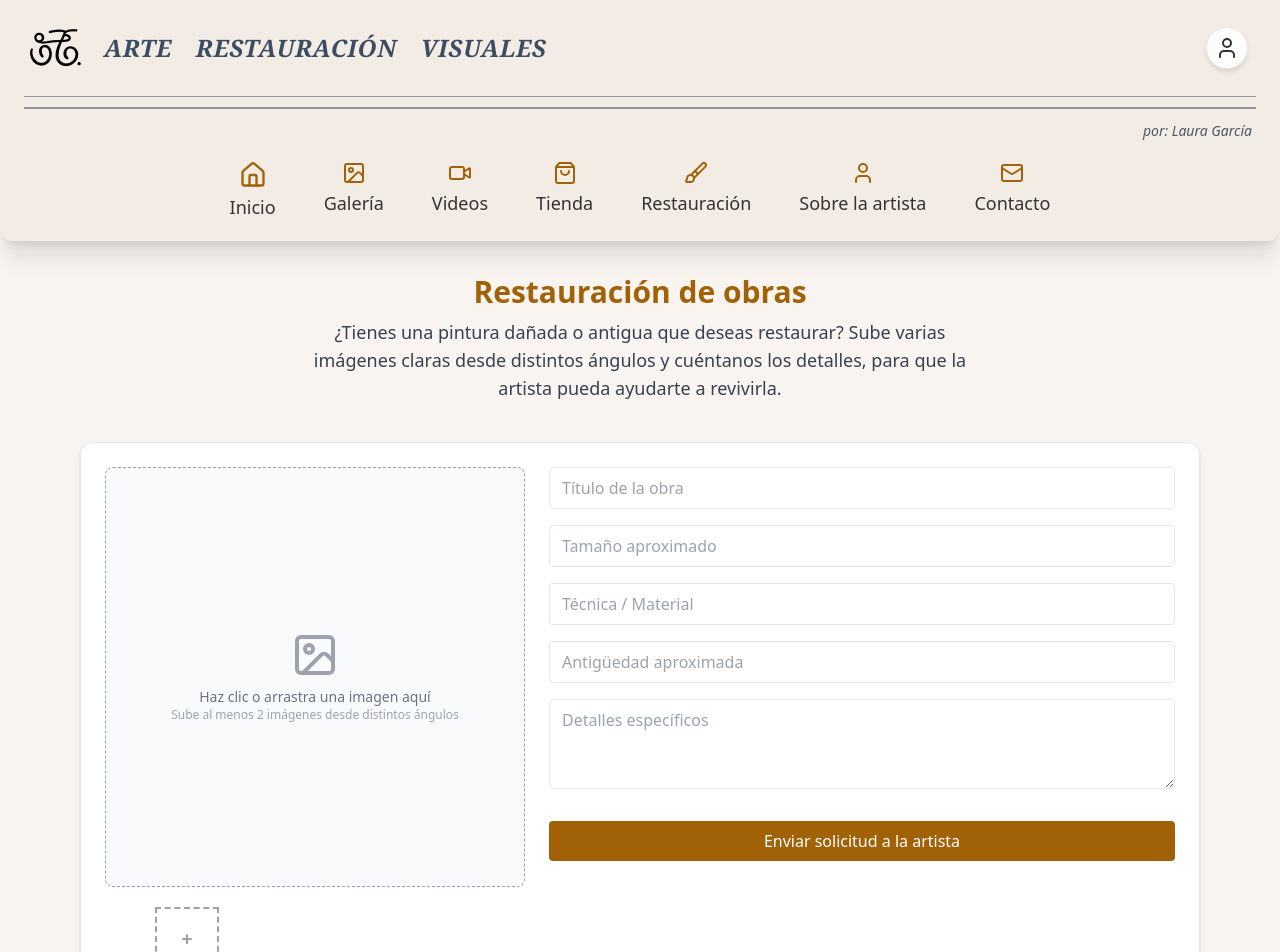
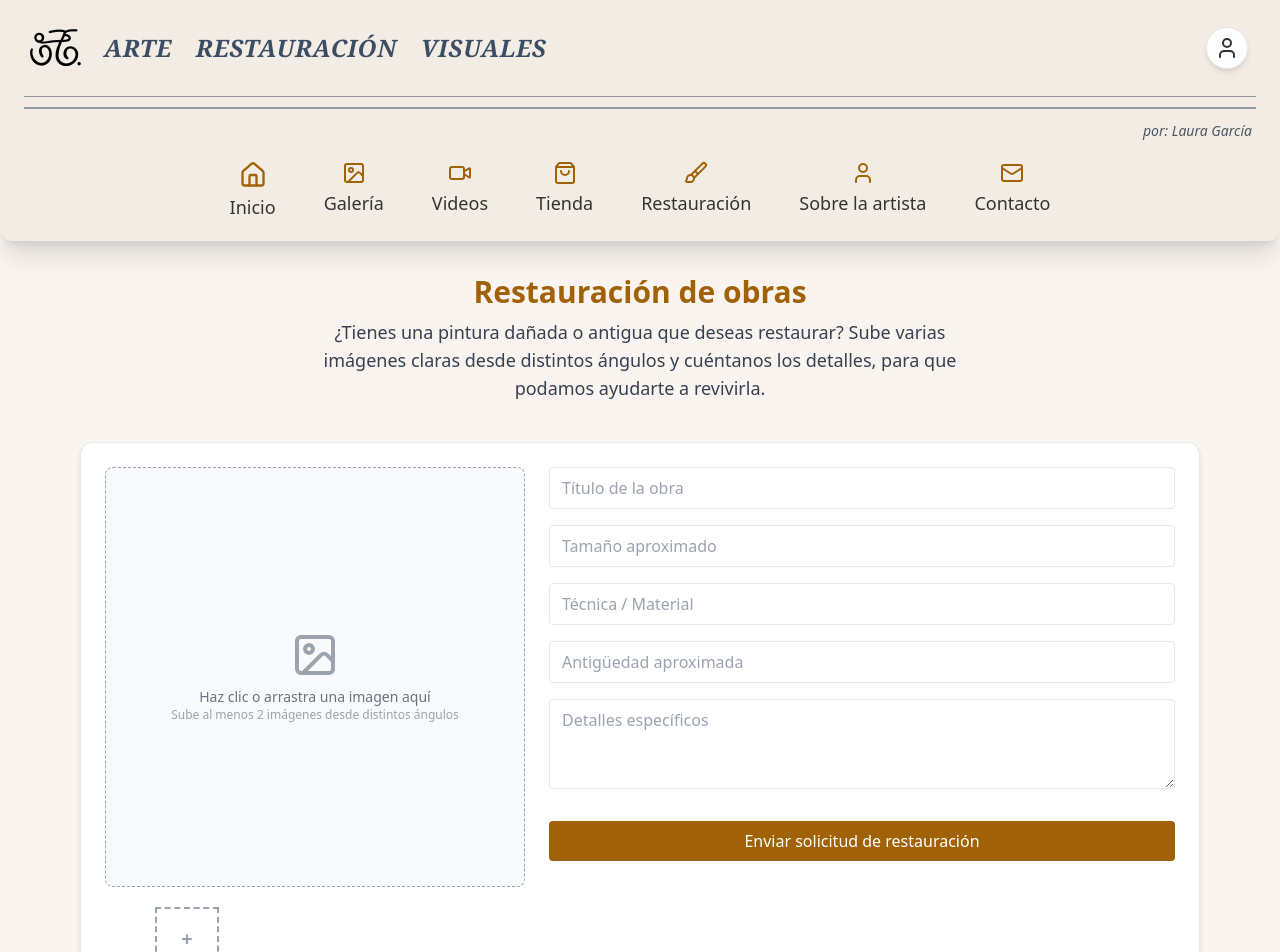
Before and after one commit to JoshKO007/PB-React, a React (Vite) app: page /restauracion in a window 1280 px wide. Shown: the top 952 px of the page. Built offline with nearby package versions, Linux system fonts and the light colour scheme.

Commit message:
Arreglo de textos

```diff
--- a/src/pages/Restauración.jsx
+++ b/src/pages/Restauración.jsx
@@ -384,7 +384,7 @@ const handleEnviar = async () => {
         <section className="text-center">
           <h2 className="text-3xl font-bold text-[#a16207] mb-2">Restauración de obras</h2>
           <p className="text-lg text-gray-700 max-w-2xl mx-auto">
-            ¿Tienes una pintura dañada o antigua que deseas restaurar? Sube varias imágenes claras desde distintos ángulos y cuéntanos los detalles, para que la artista pueda ayudarte a revivirla.
+            ¿Tienes una pintura dañada o antigua que deseas restaurar? Sube varias imágenes claras desde distintos ángulos y cuéntanos los detalles, para que podamos ayudarte a revivirla.
           </p>
         </section>
 
@@ -522,7 +522,7 @@ const handleEnviar = async () => {
             <input type="text" placeholder="Antigüedad aproximada" className="w-full border rounded px-3 py-2" value={antiguedad} onChange={e => setAntiguedad(e.target.value)} />
             <textarea rows="3" placeholder="Detalles específicos" className="w-full border rounded px-3 py-2" value={detalles} onChange={e => setDetalles(e.target.value)} />
             <button onClick={() => setMostrarModal(true)} className="mt-4 bg-[#a16207] text-white py-2 rounded hover:bg-[#875507] transition text-center">
-              Enviar solicitud a la artista
+              Enviar solicitud de restauración
             </button>
           </div>
         </section>
```
